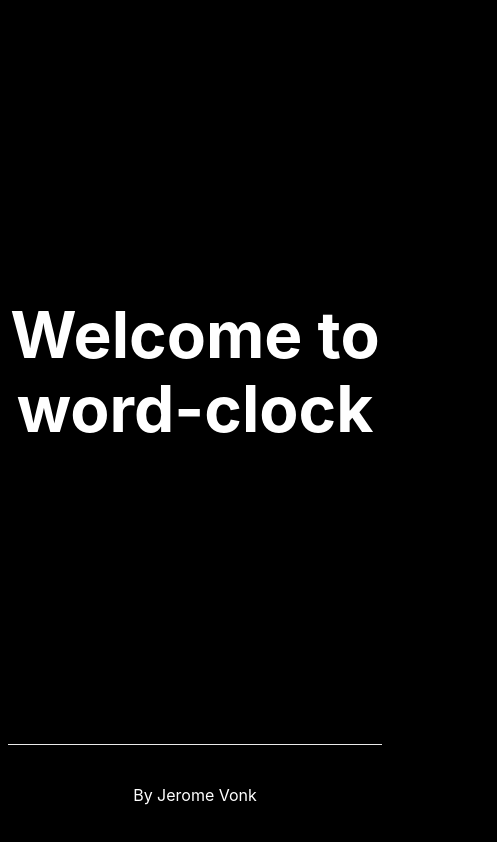
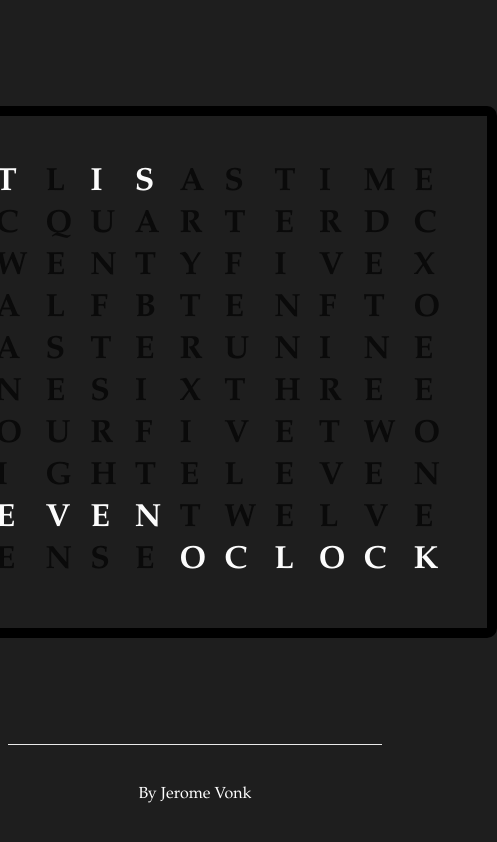
Before and after one commit to jeromevonk/word-clock, a Next.js app: page / in a window 390 px wide. Shown: the whole page, 497 px wide, since content can reach past the window. Built offline with nearby package versions, Linux system fonts and the light colour scheme.

Commit message:
test on mobile

```diff
--- /dev/null
+++ b/components/Clock.tsx
@@ -0,0 +1,72 @@
+import React from "react";
+import styles from '@/components/clock.module.css'
+
+const letterMatrix = [
+  ['I', 'T', 'L', 'I', 'S', 'A', 'S', 'T', 'I', 'M', 'E'],
+  ['A', 'C', 'Q', 'U', 'A', 'R', 'T', 'E', 'R', 'D', 'C'],
+  ['T', 'W', 'E', 'N', 'T', 'Y', 'F', 'I', 'V', 'E', 'X'],
+  ['H', 'A', 'L', 'F', 'B', 'T', 'E', 'N', 'F', 'T', 'O'],
+  ['P', 'A', 'S', 'T', 'E', 'R', 'U', 'N', 'I', 'N', 'E'],
+  ['O', 'N', 'E', 'S', 'I', 'X', 'T', 'H', 'R', 'E', 'E'],
+  ['F', 'O', 'U', 'R', 'F', 'I', 'V', 'E', 'T', 'W', 'O'],
+  ['E', 'I', 'G', 'H', 'T', 'E', 'L', 'E', 'V', 'E', 'N'],
+  ['S', 'E', 'V', 'E', 'N', 'T', 'W', 'E', 'L', 'V', 'E'],
+  ['T', 'E', 'N', 'S', 'E', 'O', 'C', 'L', 'O', 'C', 'K'],
+];
+
+const emptyState = [
+  [1, 1, 0, 1, 1, 0, 0, 0, 0, 0, 0],
+  [0, 0, 0, 0, 0, 0, 0, 0, 0, 0, 0],
+  [0, 0, 0, 0, 0, 0, 0, 0, 0, 0, 0],
+  [0, 0, 0, 0, 0, 0, 0, 0, 0, 0, 0],
+  [0, 0, 0, 0, 0, 0, 0, 0, 0, 0, 0],
+  [0, 0, 0, 0, 0, 0, 0, 0, 0, 0, 0],
+  [0, 0, 0, 0, 0, 0, 0, 0, 0, 0, 0],
+  [0, 0, 0, 0, 0, 0, 0, 0, 0, 0, 0],
+  [1, 1, 1, 1, 1, 0, 0, 0, 0, 0, 0],
+  [0, 0, 0, 0, 0, 1, 1, 1, 1, 1, 1],
+];
+
+export default function Clock() {
+
+  const [active, setActive] = React.useState(emptyState);
+
+  const getRows = (): JSX.Element[] => {
+    const rows = []
+    for (let i = 0; i < 10; i++) {
+      rows.push(getRow(i))
+      // rows.push(<tr key={i}><td>oi</td></tr>)
+    }
+
+    return rows;
+  }
+
+  const getRow = (rowNumber: number): JSX.Element => {
+    return (
+      <tr key={`row-${rowNumber}`}>
+        {
+          letterMatrix[rowNumber].map((letter, columnNumber) => {
+            let className = styles.generalCell;
+            if (active[rowNumber][columnNumber] === 1) {
+              className = styles.activeCell;
+              console.log('ativo', rowNumber, columnNumber, className)
+            }
+            return (
+              <td key={`cell-${rowNumber}-${columnNumber}`} className={className}>{letter}</td>
+            )
+          })
+        }
+      </tr>
+    )
+  }
+
+  return (
+    <div className={styles.clock}>
+      <table className={styles.generalTable}>
+        <tbody>
+          {getRows()}
+        </tbody>
+      </table>
+    </div>
+  )
+}
--- /dev/null
+++ b/components/clock.module.css
@@ -0,0 +1,29 @@
+.clock {
+  border: solid 10px black;
+  border-radius: 10px;
+}
+
+.generalTable {
+  font-weight: bold;
+  color: #0a0a0a;
+  margin: 5;
+  font-size: xx-large;
+  margin: 45px;
+}
+
+.generalCell {
+  padding-right: 15px;
+}
+
+.generalCell:last-of-type {
+  padding-right: 0px;
+}
+
+.activeCell {
+  padding-right: 15px;
+  color: #fcfcfc;
+}
+
+.activeCell:last-of-type {
+  padding-right: 0px;
+}
--- a/pages/index.module.css
+++ b/pages/index.module.css
@@ -6,82 +6,3 @@
   justify-content: center;
   align-items: center;
 }
-
-.title a {
-  color: #0070f3;
-  text-decoration: none;
-}
-
-.title a:hover,
-.title a:focus,
-.title a:active {
-  text-decoration: underline;
-}
-
-.title {
-  margin: 0;
-  line-height: 1.15;
-  font-size: 4rem;
-}
-
-.title,
-.description {
-  text-align: center;
-}
-
-.description {
-  line-height: 1.5;
-  font-size: 1.5rem;
-}
-
-.grid {
-  display: flex;
-  align-items: center;
-  justify-content: center;
-  flex-wrap: wrap;
-
-  max-width: 800px;
-  margin-top: 3rem;
-}
-
-.card {
-  margin: 1rem;
-  flex-basis: 45%;
-  padding: 1.5rem;
-  text-align: left;
-  color: inherit;
-  text-decoration: none;
-  border: 1px solid #eaeaea;
-  border-radius: 10px;
-  transition: color 0.15s ease, border-color 0.15s ease;
-}
-
-.card:hover,
-.card:focus,
-.card:active {
-  color: #0070f3;
-  border-color: #0070f3;
-}
-
-.card h3 {
-  margin: 0 0 1rem 0;
-  font-size: 1.5rem;
-}
-
-.card p {
-  margin: 0;
-  font-size: 1.25rem;
-  line-height: 1.5;
-}
-
-.logo {
-  height: 1em;
-  margin-left: 0.5rem;
-}
-
-@media (max-width: 600px) {
-  .grid {
-    width: 100%;
-    flex-direction: column;
-  }
-}
--- a/pages/index.tsx
+++ b/pages/index.tsx
@@ -1,7 +1,8 @@
 import Head from 'next/head'
 import styles from '@/pages/index.module.css'
+import Clock from 'components/Clock'
 
-export default function Home() {
+export default function Index() {
   return (
     <div className={styles.container}>
       <Head>
@@ -17,9 +18,7 @@ export default function Home() {
       </Head>
 
       <main>
-        <h1 className={styles.title}>
-          Welcome to word-clock
-        </h1>
+        <Clock />
       </main>
 
       <footer className={styles.footer}>
--- a/styles/global.css
+++ b/styles/global.css
@@ -2,10 +2,14 @@ html,
 body {
   padding: 0;
   margin: 0;
-  background-color: black;
+  background-color: #1e1e1e;
   color: white;
-  font-family: -apple-system, BlinkMacSystemFont, Segoe UI, Roboto, Oxygen,
-    Ubuntu, Cantarell, Fira Sans, Droid Sans, Helvetica Neue, sans-serif;
+  /* font-family: monospace, monospace; */
+  /* font-family: Consolas; */
+  /* font-family: 'Righteous'; */
+  /* font-family: 'Open Sans Condensed', sans-serif; */
+  /* font-family: 'Orienta', sans-serif; */
+  font-family: 'Garamond';
 }
 
 * {
@@ -13,7 +17,7 @@ body {
 }
 
 main {
-  padding: 5rem 0;
+  padding: 3rem 0;
   flex: 1;
   display: flex;
   flex-direction: column;
```
